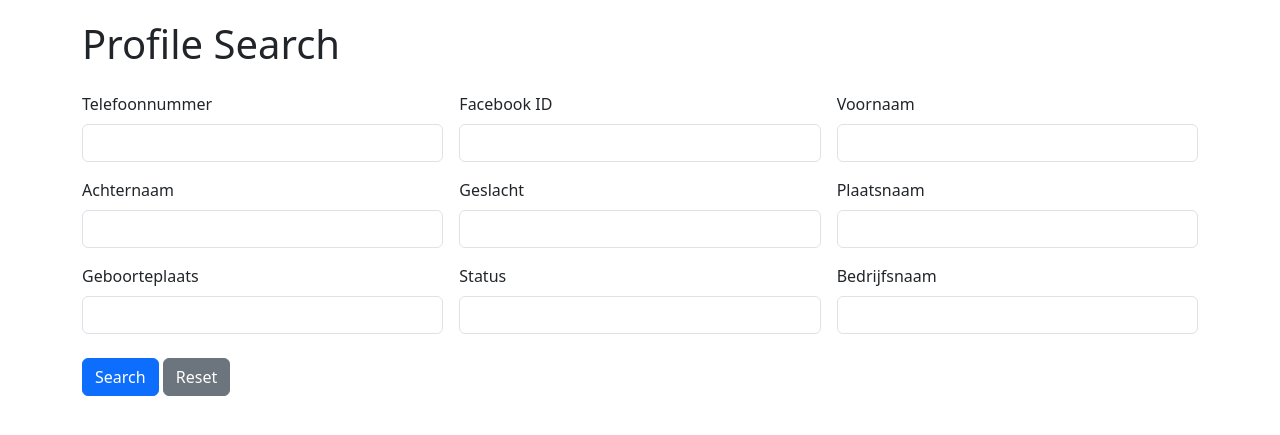
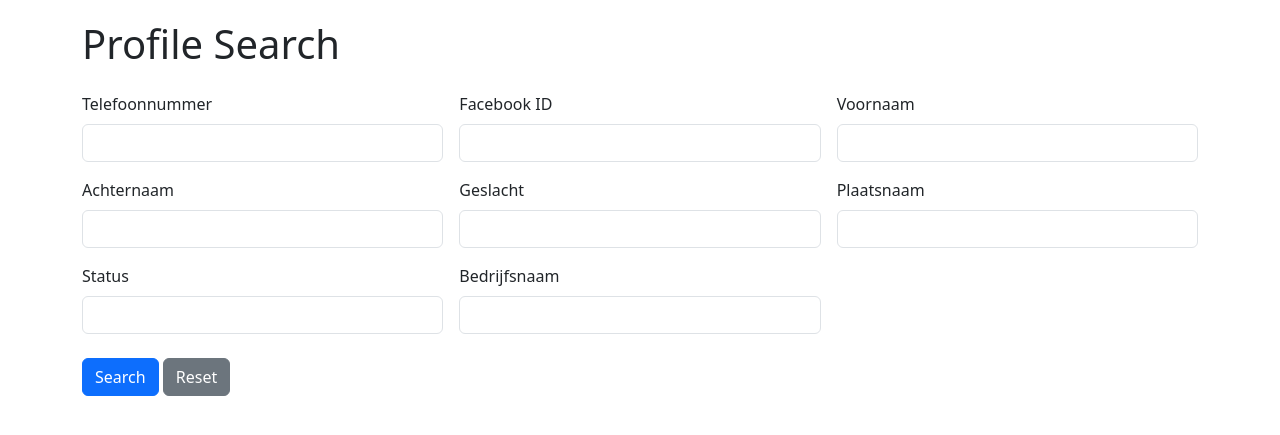
Before and after one commit to marcelsmeets511/profileserver, a Flask app: page / in a window 1280 px wide. Shown: the top 435 px of the page. Run offline with Flask 3, Linux system fonts and the light colour scheme; some libraries are stand-ins or nearby versions.

Commit message:
Update index.html

```diff
--- a/templates/index.html
+++ b/templates/index.html
@@ -53,11 +53,6 @@
                         <label for="plaatsnaam" class="form-label">Plaatsnaam</label>
                         <input type="text" class="form-control" id="plaatsnaam" name="plaatsnaam"
                                value="{{ search_params.plaatsnaam if search_params else '' }}">
-                    </div>
-                    <div class="col-md-4">
-                        <label for="geboorteplaats" class="form-label">Geboorteplaats</label>
-                        <input type="text" class="form-control" id="geboorteplaats" name="geboorteplaats"
-                               value="{{ search_params.geboorteplaats if search_params else '' }}">
                     </div>
                     <div class="col-md-4">
                         <label for="status" class="form-label">Status</label>
```
